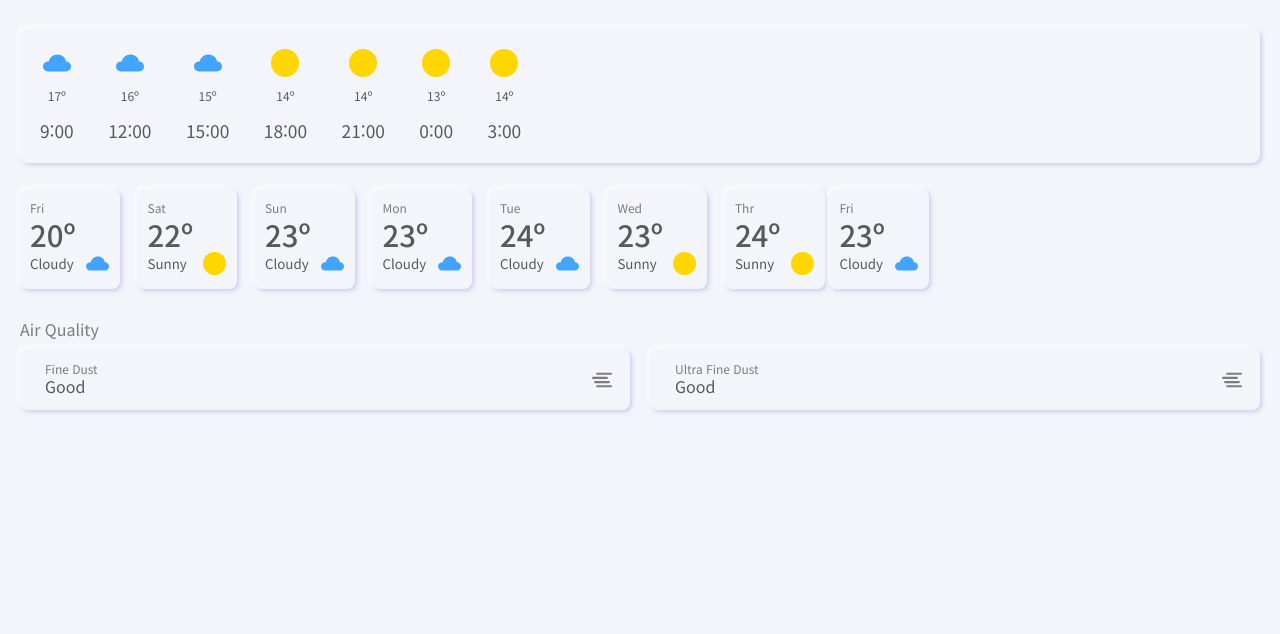
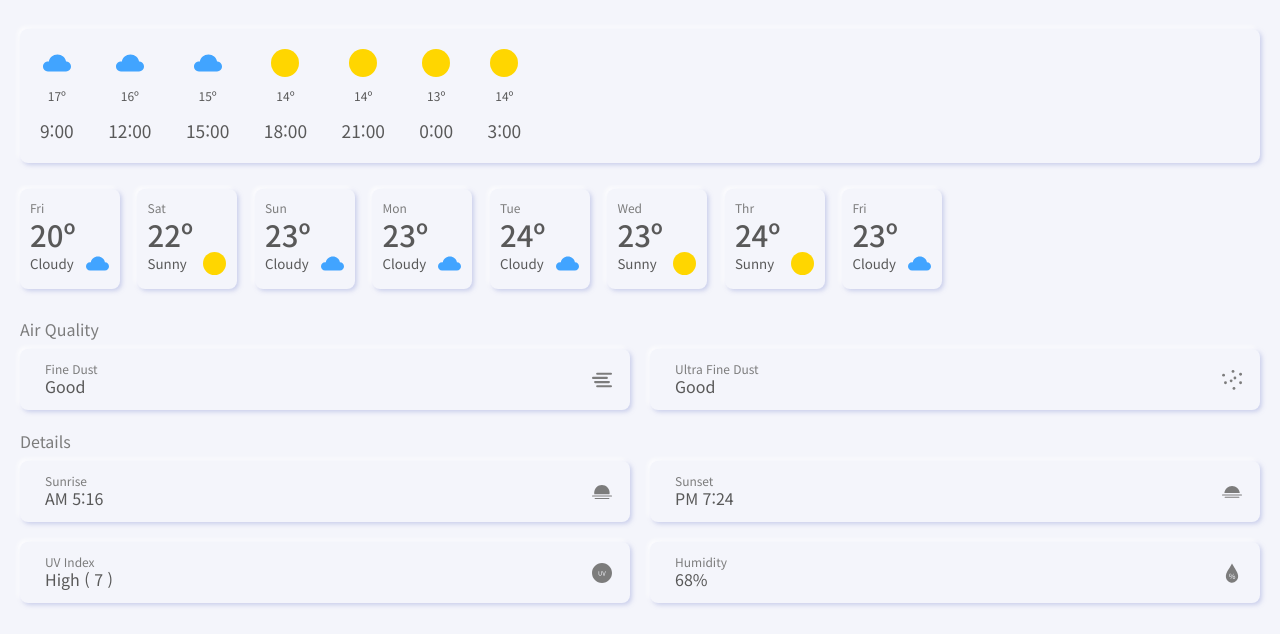
Before and after one commit to delta-kor/weather-ui, a plain HTML site: page index.html in a window 1280 px wide. Shown: the part 381-1015 px from the top of the page. Before the commit the page ends 822 px from the top, so only its background shows below. Drawn offline with Linux system fonts and the light colour scheme.

Commit message:
Added details

```diff
--- a/assets/style/index.css
+++ b/assets/style/index.css
@@ -152,7 +152,7 @@ body {
 .week-forecast > .item-list {
     padding: 4px 20px 4px 0;
     margin: 0 0 0 -13px;
-    width: 100vw;
+    width: calc( 100% + 33px );
 }
 
 .week-forecast > .item-list > .item {
@@ -161,10 +161,6 @@ body {
     margin: 0 0 0 13px;
     width: 100px;
     height: 100px;
-}
-
-.week-forecast > .item-list > .item:last-child {
-    margin: 0 4px 0 0;
 }
 
 .week-forecast > .item-list > .item > .day {
@@ -204,15 +200,18 @@ body {
     height: 23px;
 }
 
-.air-quality {
+.air-quality,
+.details {
     position: relative;
     display: grid;
     margin: 51px 0 0 0;
     grid-template-columns: auto auto;
     grid-column-gap: 20px;
+    grid-row-gap: 20px;
 }
 
-.air-quality > .header {
+.air-quality > .header,
+.details > .header {
     position: absolute;
     margin: 0;
     top: -8px;
@@ -222,12 +221,14 @@ body {
     color: var(--gray);
 }
 
-.air-quality > .item {
+.air-quality > .item,
+.details > .item {
     position: relative;
     height: 61px;
 }
 
-.air-quality > .item > .header {
+.air-quality > .item > .header,
+.details > .item > .header {
     position: absolute;
     top: 11px;
     left: 25px;
@@ -236,7 +237,8 @@ body {
     color: var(--gray);
 }
 
-.air-quality > .item > .status {
+.air-quality > .item > .status,
+.details > .item > .status {
     position: absolute;
     top: 25px;
     left: 25px;
@@ -245,10 +247,20 @@ body {
     color: var(--black);
 }
 
-.air-quality > .item > .icon {
+.air-quality > .item > .icon,
+.details > .item > .icon {
     position: absolute;
     top: 21px;
     right: 18px;
     width: 20px;
     height: 20px;
 }
+
+@media screen and (max-width: 375px) {
+
+    .air-quality,
+    .details {
+        grid-template-columns: auto;
+    }
+
+}
--- a/index.html
+++ b/index.html
@@ -129,7 +129,30 @@
         <div class="nmm item">
             <p class="header">Ultra Fine Dust</p>
             <p class="status">Good</p>
-            <img class="icon" src="assets/icon/fine-dust.svg" alt="">
+            <img class="icon" src="assets/icon/ultra-fine-dust.svg" alt="">
+        </div>
+    </section>
+    <section class="details">
+        <p class="header">Details</p>
+        <div class="nmm item">
+            <p class="header">Sunrise</p>
+            <p class="status">AM 5:16</p>
+            <img class="icon" src="assets/icon/sunrise.svg" alt="">
+        </div>
+        <div class="nmm item">
+            <p class="header">Sunset</p>
+            <p class="status">PM 7:24</p>
+            <img class="icon" src="assets/icon/sunset.svg" alt="">
+        </div>
+        <div class="nmm item">
+            <p class="header">UV Index</p>
+            <p class="status">High ( 7 )</p>
+            <img class="icon" src="assets/icon/uv.svg" alt="">
+        </div>
+        <div class="nmm item">
+            <p class="header">Humidity</p>
+            <p class="status">68%</p>
+            <img class="icon" src="assets/icon/humidity.svg" alt="">
         </div>
     </section>
 </section>
```
Also changed, not shown: assets/icon/humidity.svg (added), assets/icon/sunrise.svg (added), assets/icon/sunset.svg (added), assets/icon/ultra-fine-dust.svg (added), assets/icon/uv.svg (added).
